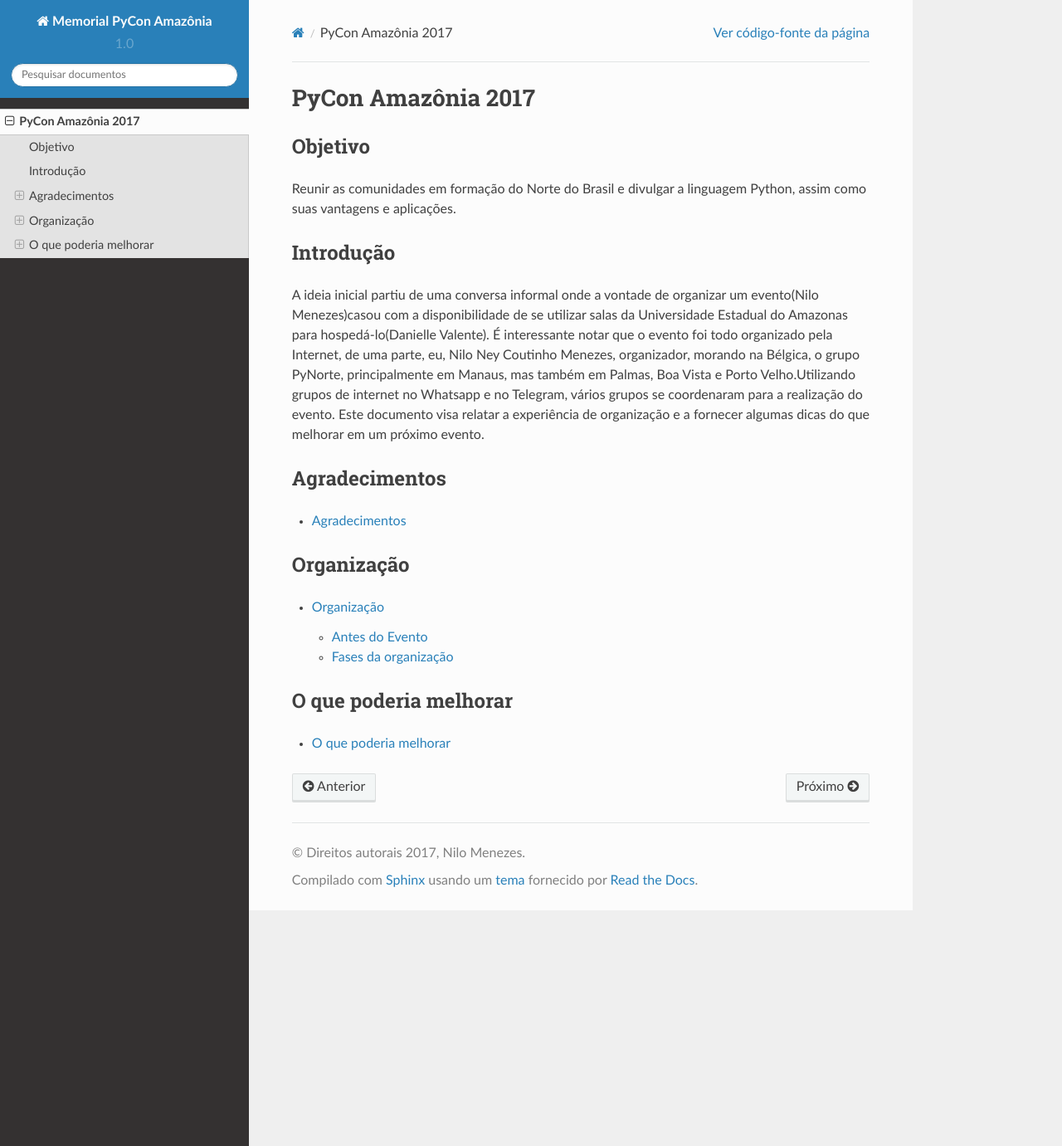
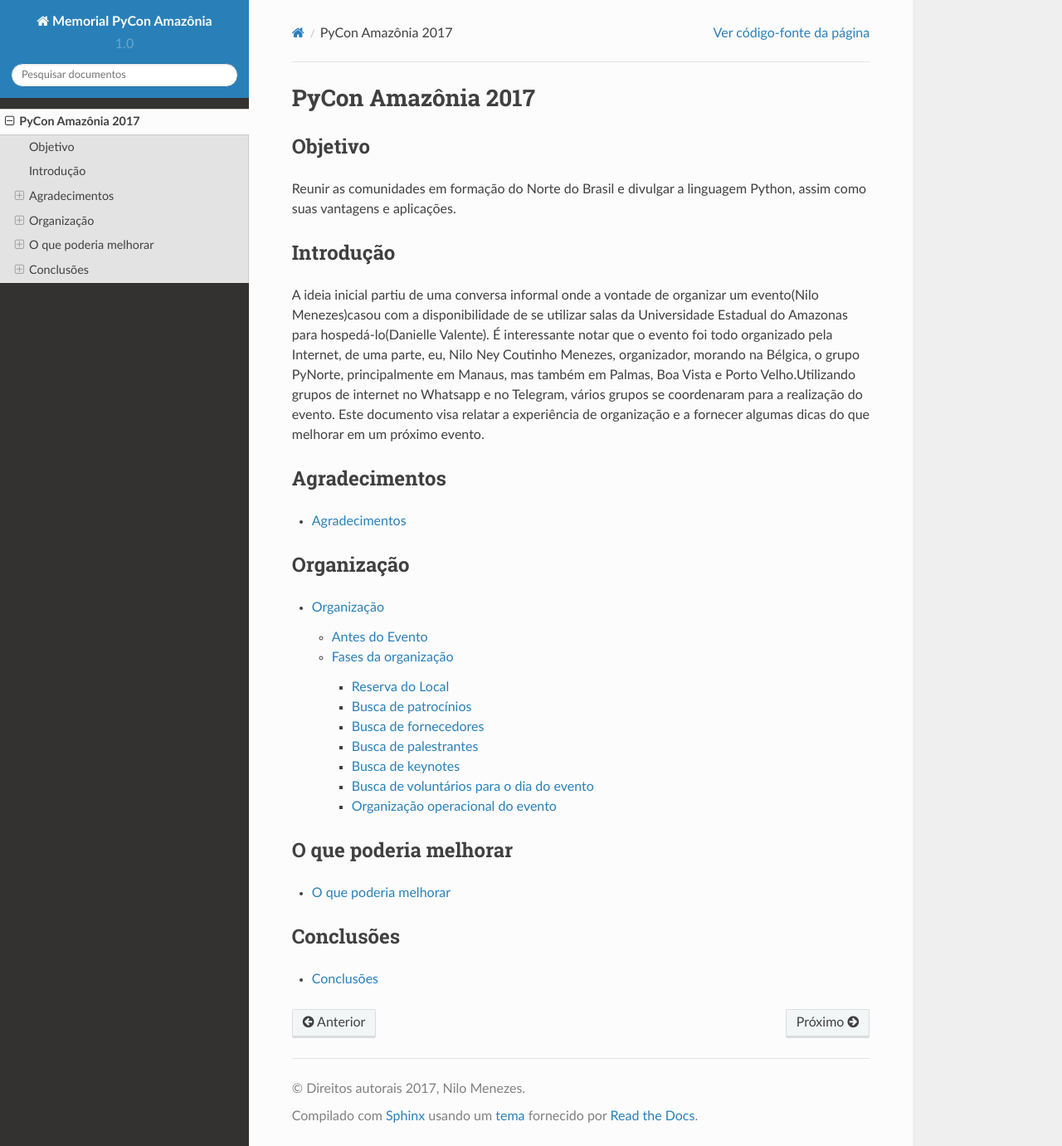
Before and after one commit to pythonbrasil/pycon-amazonia-memorial, a Sphinx documentation site: the page built from source/pyconamazonia2017.rst, in a window 1280 px wide and 1381 px high. Shown: the whole window at 83% size. Built offline with Sphinx 7.4.7 and the Read the Docs theme 2.0.0, drawn with Linux system fonts in a browser that asks for light colours.

Commit message:
Adds conclusoes session

```diff
--- /dev/null
+++ b/source/2017/conclusoes.rst
@@ -0,0 +1,4 @@
+Conclusões
+=================
+
+TODO
--- a/source/pyconamazonia2017.rst
+++ b/source/pyconamazonia2017.rst
@@ -35,3 +35,11 @@
    :maxdepth: 2
 
    2017/melhorias
+
+Conclusões
+------------------------
+
+.. toctree::
+   :maxdepth: 2
+
+   2017/conclusoes
```
Also changed, not shown: other parts of source/pyconamazonia2017.rst (+1 -1 lines).
